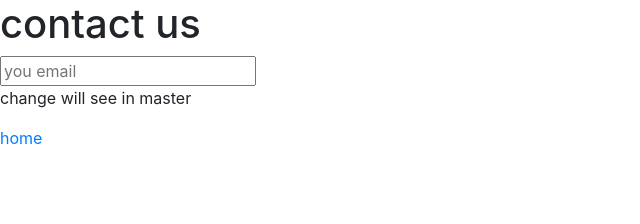
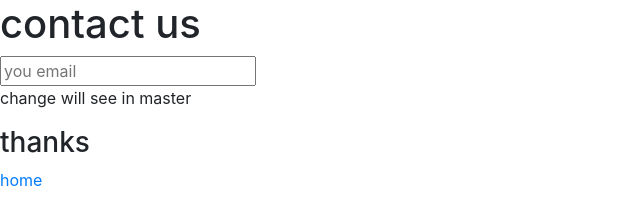
Before and after one commit to tejukanala/html-project, a plain HTML site: page contact.html in a window 1280 px wide. Shown: the whole page, without its empty margins (0-640 px from the left). Drawn offline with nearby package versions, Linux system fonts and the light colour scheme.

Commit message:
added thanks msg

```diff
--- a/contact.html
+++ b/contact.html
@@ -14,6 +14,7 @@
         <br />
     </form>
     <p>change will see in master</p>
+    <h3>thanks</h3>
     <a href = index.html>home</a>
 </body>
 </html>
```
